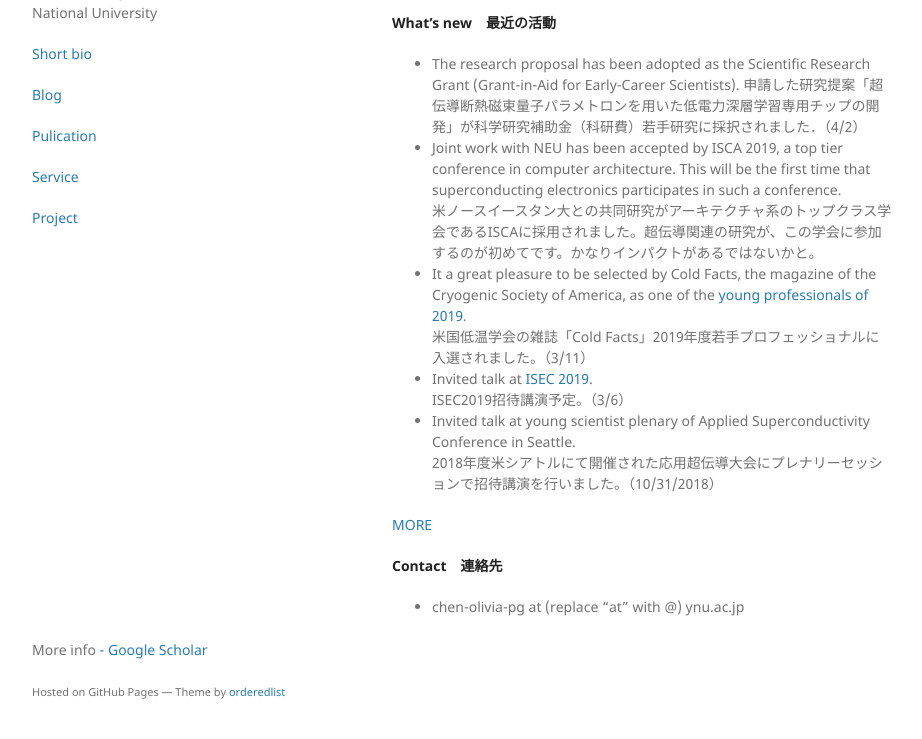
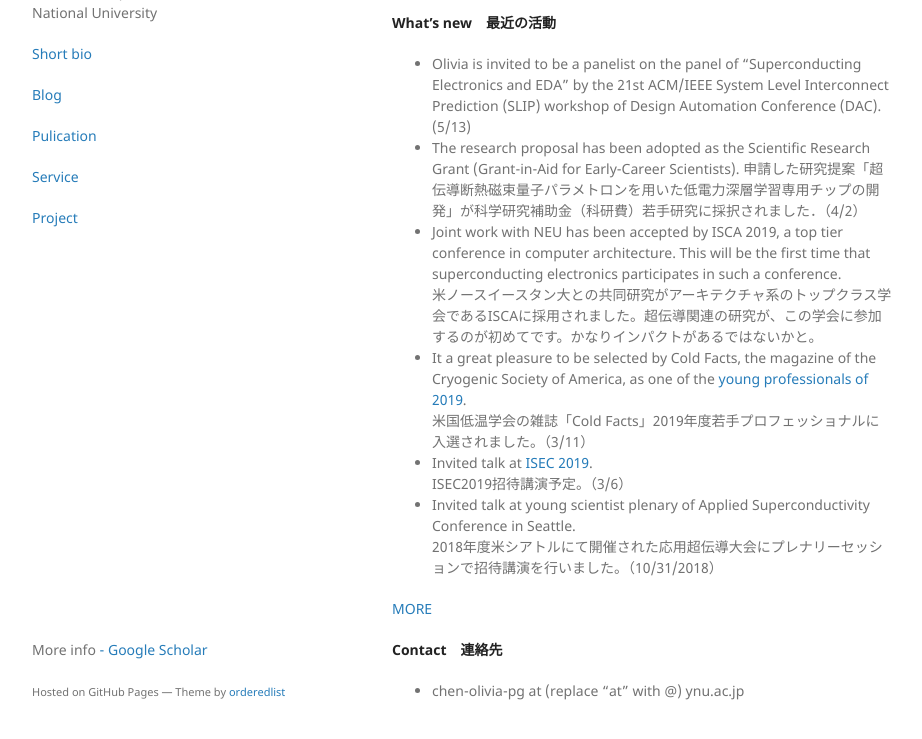
Before and after one commit to OC-sudo/homepage, a Jekyll site: the page built from index.md, in a window 1280 px wide and 1046 px high, cut to the strip 275-1014 px from the top of the window. Shown: the whole strip, without its empty margins (178-1100 px from the left). Built offline with Jekyll 4.4.1, drawn with Linux system fonts in a browser that asks for light colours.

Commit message:
hp updated

```diff
--- a/index.md
+++ b/index.md
@@ -11,6 +11,7 @@ layout: default
 * Electrical cell modeling for beyond-CMOS technologies　新デバイスのセルモデリング
 
 **What's new　最近の活動**
+* Olivia is invited to be a panelist on the panel of “Superconducting Electronics and EDA” by the 21st ACM/IEEE System Level Interconnect Prediction (SLIP) workshop of Design Automation Conference (DAC). (5/13)
 * The research proposal has been adopted as the Scientific Research Grant (Grant-in-Aid for Early-Career Scientists). 申請した研究提案「超伝導断熱磁束量子パラメトロンを用いた低電力深層学習専用チップの開発」が科学研究補助金（科研費）若手研究に採択されました．（4/2）
 * Joint work with NEU has been accepted by ISCA 2019, a top tier conference in computer architecture. This will be the first time that superconducting electronics participates in such a conference. <br>米ノースイースタン大との共同研究がアーキテクチャ系のトップクラス学会であるISCAに採用されました。超伝導関連の研究が、この学会に参加するのが初めてです。かなりインパクトがあるではないかと。
 * It a great pleasure to be selected by Cold Facts, the magazine of the Cryogenic Society of America, as one of the [young professionals of 2019](https://cryogenicsociety.org/36872/news/young_professionals_2019_the_next_generation_in_cryogenics_part_1/?fbclid=IwAR1n2CxjXWKhOlH5PH_eI16I2nStuvkOHPuwL4VjAeS5-u-ndOWpgvQ1NqA). <br>米国低温学会の雑誌「Cold Facts」2019年度若手プロフェッショナルに入選されました。（3/11）
```
